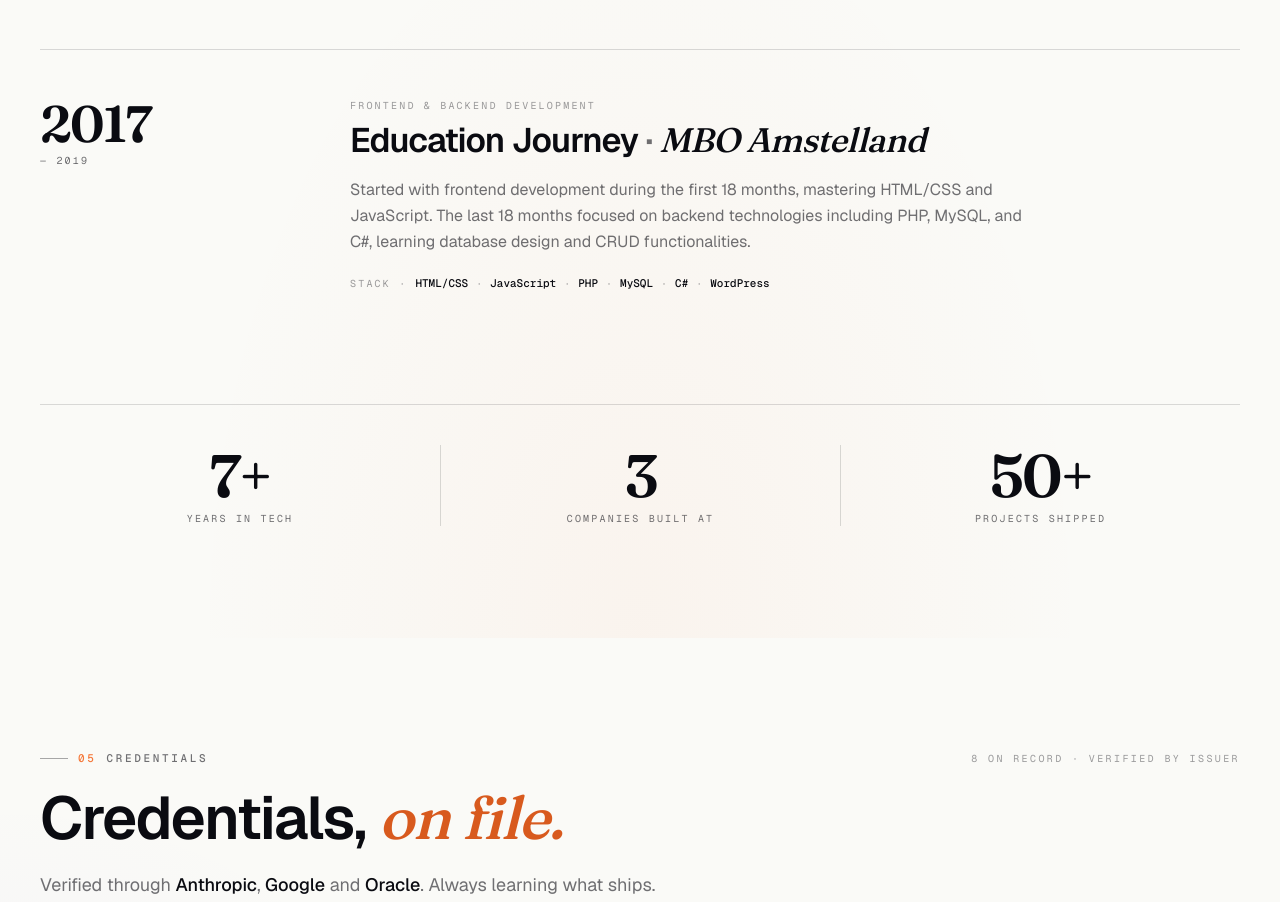
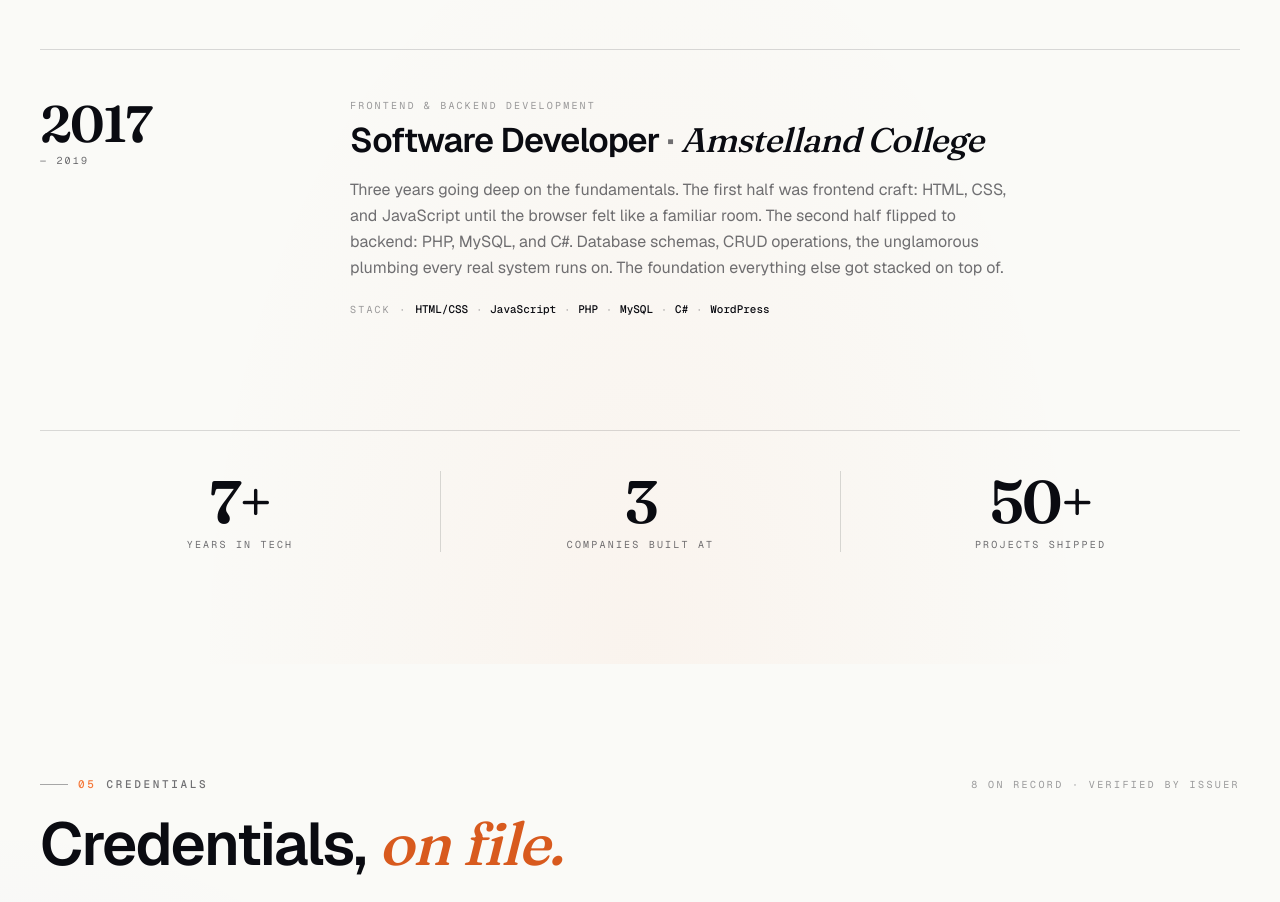
Before and after one commit to OmarNassar1127/new-portfolio-next, a Next.js app: page / in a window 1280 px wide. Shown: the part 5921-6823 px from the top of the page. Built offline with nearby package versions, Linux system fonts and the light colour scheme.

Commit message:
content adjustment

```diff
--- a/data/experience.ts
+++ b/data/experience.ts
@@ -38,13 +38,13 @@ export const experienceData: ExperienceEntry[] = [
       nl: "2017-2019",
     },
     title: {
-      en: "Education Journey",
-      nl: "Opleidingsreis",
+      en: "Software Developer",
+      nl: "Software Developer",
     },
     subtitle: "Frontend & Backend Development",
     company: {
-      en: "MBO Amstelland",
-      nl: "MBO Amstelland",
+      en: "Amstelland College",
+      nl: "Amstelland College",
     },
     icon: "ri-graduation-cap-fill",
     iconType: "remix",
@@ -52,8 +52,8 @@ export const experienceData: ExperienceEntry[] = [
     color: "from-blue-500 to-blue-600",
     technologies: ["HTML/CSS", "JavaScript", "PHP", "MySQL", "C#", "WordPress"],
     description: {
-      en: "Started with frontend development during the first 18 months, mastering HTML/CSS and JavaScript. The last 18 months focused on backend technologies including PHP, MySQL, and C#, learning database design and CRUD functionalities.",
-      nl: "Begon met frontend-ontwikkeling in de eerste 18 maanden, beheersing van HTML/CSS en JavaScript. De laatste 18 maanden gericht op backend-technologieën waaronder PHP, MySQL en C#, leren van database-ontwerp en CRUD-functionaliteiten.",
+      en: "Three years going deep on the fundamentals. The first half was frontend craft: HTML, CSS, and JavaScript until the browser felt like a familiar room. The second half flipped to backend: PHP, MySQL, and C#. Database schemas, CRUD operations, the unglamorous plumbing every real system runs on. The foundation everything else got stacked on top of.",
+      nl: "Drie jaar diep duiken in de basis. De eerste helft was frontend-vakmanschap: HTML, CSS en JavaScript tot de browser voelde als een vertrouwde kamer. De tweede helft kantelde naar backend: PHP, MySQL en C#. Databaseschema's, CRUD-operaties, de onopvallende plumbing waar elk echt systeem op draait. Het fundament waar al het andere later bovenop kwam.",
     },
     current: false,
   },
```
